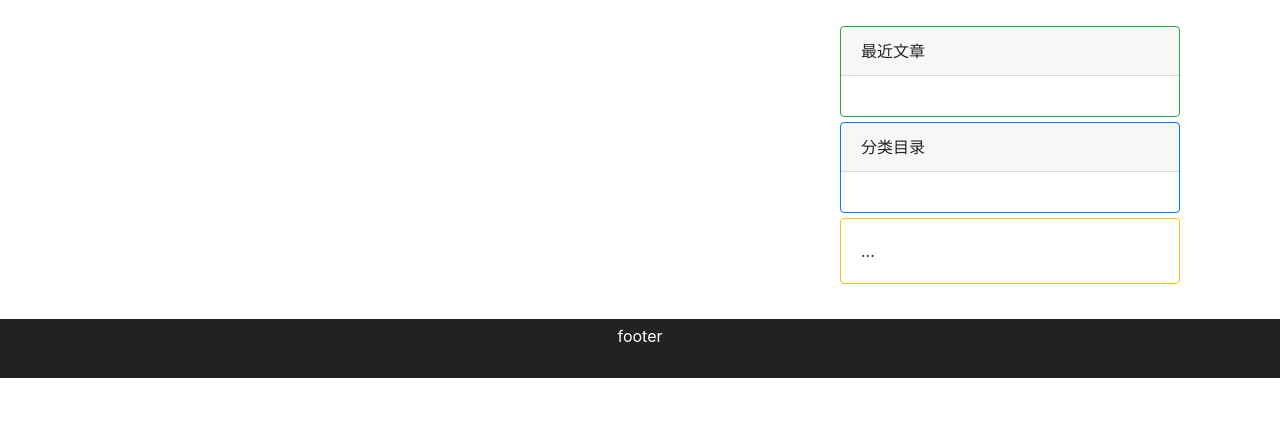
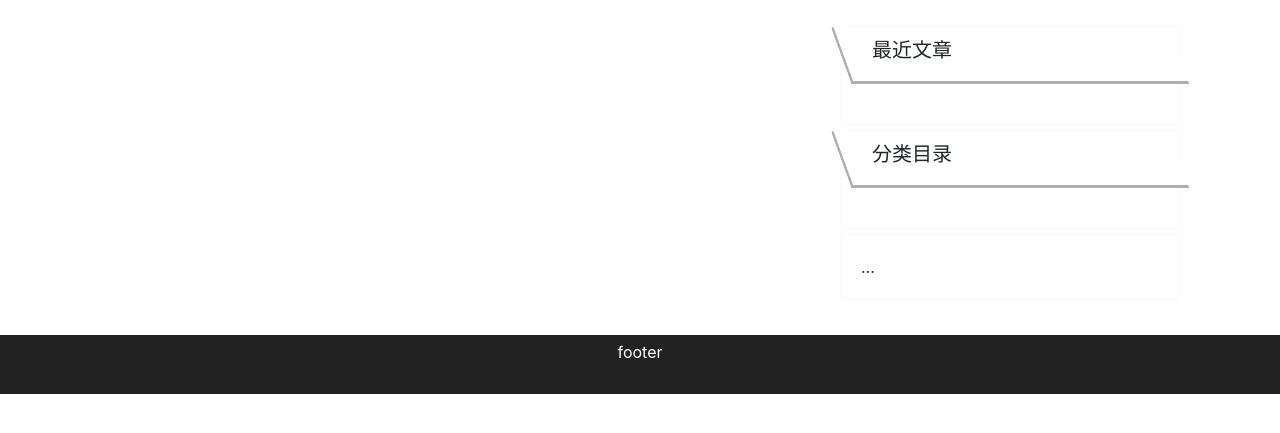
Before and after one commit to ankanch/myblog, a Flask app: page / in a window 1280 px wide. Shown: the part 56-489 px from the top of the page. Run offline with Flask 2, Linux system fonts and the light colour scheme; data that the repository does not hold is empty; some libraries are stand-ins or nearby versions.

Commit message:
add skew to the side bar

```diff
--- a/static/xstyle.css
+++ b/static/xstyle.css
@@ -35,3 +35,26 @@
     margin-top: 30px;
     background-color: #222;
 }
+
+.sidebar-header{
+    text-align: left;
+    padding-left: 15px;
+    background: white;
+    border-bottom: 3px solid;
+    border-left: 3px solid;
+    border-bottom-color: #aeafae;
+    border-left-color: #aeafae;
+    -webkit-transform: skew(20deg);
+    -moz-transform: skew(20deg);
+    -o-transform: skew(20deg);
+    overflow: hidden;
+}
+
+.sidebar-header-title{
+    text-align: left;
+    padding-left: 15px;
+    background: white;
+    -webkit-transform: skew(-20deg);
+    -moz-transform: skew(-20deg);
+    -o-transform: skew(-20deg);
+}
--- a/templates/index.html
+++ b/templates/index.html
@@ -12,9 +12,9 @@
     <div class="col-md-4">
         <!--right lane-->
         <div class="row margin-lr-0 right-panel">
-            <div class="card border-success" style="width: 100%;">
-                <div class="card-header">
-                    最近文章
+            <div class="card border-light" style="width: 100%;">
+                <div class="card-header sidebar-header">
+                    <h5 class="sidebar-header-title">最近文章</h5>
                 </div>
                 <div class="card-body">
                     <ul class="right-list">
@@ -26,9 +26,9 @@
             </div>
         </div>
         <div class="row margin-lr-0 right-panel">
-            <div class="card border-primary" style="width: 100%;">
-                <div class="card-header">
-                    分类目录
+            <div class="card border-light" style="width: 100%;">
+                <div class="card-header sidebar-header">
+                        <h5 class="sidebar-header-title">分类目录</h5>
                 </div>
                 <div class="card-body">
                     <ul class="right-list">
@@ -40,8 +40,8 @@
             </div>
         </div>
         <div class="row margin-lr-0 right-panel">
-            <div class="card border-warning" style="width: 100%;">
-                <div class="card-body">
+            <div class="card border-light" style="width: 100%;">
+                <div class="card-body ">
                     ...
                 </div>
             </div>
```
Also changed, not shown: templates/article.html (+8 -8 lines).
